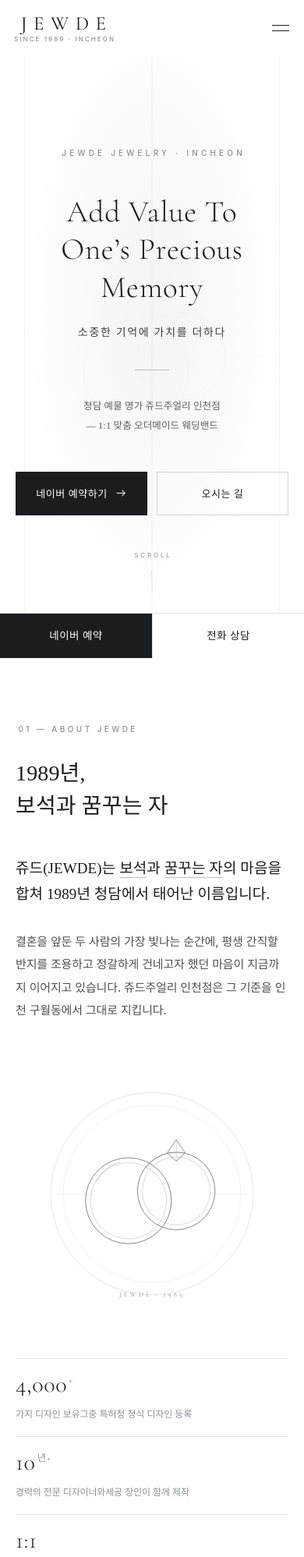
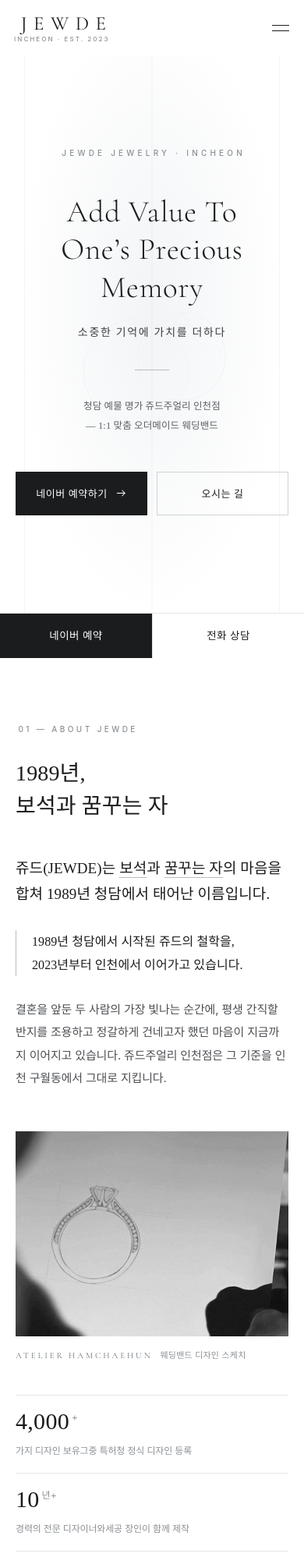
Before and after one commit to makjang97-prog/jewde-incheon, a plain HTML site: page index.html in a window 390 px wide. Shown: the top 1997 px of the page at 78% size. Drawn offline with nearby package versions, Linux system fonts and the light colour scheme; a web font is replaced by a local one.

Commit message:
2차 수정: SINCE 표기 구분(INCHEON·EST.2023), 본사 실제 사진 2장, SCROLL 제거, 숫자 서체, 채널 공식 컬러 로고, 컬러 지도

```diff
--- a/index.html
+++ b/index.html
@@ -4,7 +4,7 @@
 <meta charset="utf-8">
 <meta name="viewport" content="width=device-width, initial-scale=1">
 <title>쥬드주얼리 인천점 | 청담 예물 명가 · 인천 결혼반지 · 웨딩밴드</title>
-<meta name="description" content="1989년 청담에서 시작한 쥬드주얼리 인천점. 자체공방 함채헌의 30년 이상 경력 장인이 만드는 1:1 오더메이드 웨딩밴드, 인천 구월동 두용프라자 205호. 네이버 예약과 프라이빗 상담을 안내합니다.">
+<meta name="description" content="1989년 청담에서 시작한 쥬드주얼리의 인천점. 2023년부터 인천 구월동에서 자체공방 함채헌의 30년 이상 경력 장인이 만드는 1:1 오더메이드 웨딩밴드. 네이버 예약과 프라이빗 상담을 안내합니다.">
 <meta name="robots" content="index, follow, max-image-preview:large">
 <link rel="canonical" href="https://jewde-incheon.vercel.app/">
 <meta name="theme-color" content="#ffffff">
@@ -14,15 +14,15 @@
 <meta property="og:site_name" content="쥬드주얼리 인천점">
 <meta property="og:locale" content="ko_KR">
 <meta property="og:title" content="쥬드주얼리 인천점 | 청담 예물 명가 · 인천 결혼반지 · 웨딩밴드">
-<meta property="og:description" content="1989년 청담에서 시작한 쥬드주얼리. 자체공방 함채헌의 장인이 만드는 1:1 오더메이드 웨딩밴드를 인천 구월동에서 만나보세요.">
+<meta property="og:description" content="1989년 청담에서 시작한 쥬드주얼리의 철학을, 2023년부터 인천에서 이어갑니다. 자체공방 함채헌의 장인이 만드는 1:1 오더메이드 웨딩밴드를 인천 구월동에서 만나보세요.">
 <meta property="og:url" content="https://jewde-incheon.vercel.app/">
 <meta property="og:image" content="https://jewde-incheon.vercel.app/assets/og-image.png">
 <meta property="og:image:width" content="1200">
 <meta property="og:image:height" content="630">
-<meta property="og:image:alt" content="JEWDE SINCE 1989 — 소중한 기억에 가치를 더하다, 쥬드주얼리 인천점">
+<meta property="og:image:alt" content="JEWDE — 소중한 기억에 가치를 더하다, 쥬드주얼리 인천점">
 <meta name="twitter:card" content="summary_large_image">
 <meta name="twitter:title" content="쥬드주얼리 인천점 | 청담 예물 명가 · 인천 결혼반지 · 웨딩밴드">
-<meta name="twitter:description" content="자체공방 함채헌의 장인이 만드는 1:1 오더메이드 웨딩밴드. 인천 구월동 쥬드주얼리 인천점.">
+<meta name="twitter:description" content="1989년 청담에서 시작한 쥬드의 철학을 2023년부터 인천에서. 자체공방 함채헌의 장인이 만드는 1:1 오더메이드 웨딩밴드.">
 <meta name="twitter:image" content="https://jewde-incheon.vercel.app/assets/og-image.png">
 
 <link rel="icon" href="/assets/favicon.svg" type="image/svg+xml">
@@ -47,8 +47,9 @@
       "url": "https://jewde-incheon.vercel.app/",
       "image": "https://jewde-incheon.vercel.app/assets/og-image.png",
       "logo": "https://jewde-incheon.vercel.app/assets/favicon.svg",
-      "description": "1989년 청담에서 시작한 쥬드주얼리의 인천점. 자체공방 함채헌의 30년 이상 경력 장인이 만드는 1:1 오더메이드 웨딩밴드와 예물 상담.",
+      "description": "1989년 청담에서 시작한 쥬드주얼리의 철학을 2023년부터 인천에서 이어가는 인천점. 자체공방 함채헌의 30년 이상 경력 장인이 만드는 1:1 오더메이드 웨딩밴드와 예물 상담.",
       "slogan": "Add Value To One's Precious Memory",
+      "foundingDate": "2023",
       "telephone": "+82-32-441-1236",
       "priceRange": "₩₩",
       "currenciesAccepted": "KRW",
@@ -155,7 +156,7 @@
   <div class="header-inner">
     <a class="brand" href="#top" aria-label="쥬드주얼리 인천점 홈">
       <span class="brand-mark">JEWDE</span>
-      <span class="brand-sub">SINCE 1989 · INCHEON</span>
+      <span class="brand-sub">INCHEON · EST. 2023</span>
     </a>
 
     <nav class="nav" id="nav" aria-label="주요 메뉴">
@@ -213,10 +214,6 @@
       </div>
     </div>
 
-    <div class="scroll-cue" aria-hidden="true">
-      <span>SCROLL</span>
-      <i></i>
-    </div>
   </section>
 
   <!-- 01 ABOUT -->
@@ -233,6 +230,10 @@
             쥬드(JEWDE)는 <em>보석</em>과 <em>꿈꾸는 자</em>의 마음을 합쳐
             1989년 청담에서 태어난 이름입니다.
           </p>
+          <p class="about-heritage">
+            1989년 청담에서 시작된 쥬드의 철학을,<br class="pc">
+            2023년부터 인천에서 이어가고 있습니다.
+          </p>
           <p>
             결혼을 앞둔 두 사람의 가장 빛나는 순간에, 평생 간직할 반지를
             조용하고 정갈하게 건네고자 했던 마음이 지금까지 이어지고 있습니다.
@@ -241,29 +242,10 @@
         </div>
 
         <div class="about-body">
-          <div class="about-figure" aria-hidden="true">
-            <svg viewBox="0 0 360 380" fill="none" xmlns="http://www.w3.org/2000/svg">
-              <circle cx="180" cy="188" r="146" stroke="currentColor" stroke-width="0.5" opacity="0.45"/>
-              <circle cx="180" cy="188" r="128" stroke="currentColor" stroke-width="0.4" opacity="0.3"/>
-
-              <!-- 두 개의 웨딩밴드 -->
-              <circle cx="146" cy="198" r="62" stroke="currentColor" stroke-width="1.1"/>
-              <circle cx="146" cy="198" r="55" stroke="currentColor" stroke-width="0.5" opacity="0.75"/>
-              <circle cx="215" cy="184" r="56" stroke="currentColor" stroke-width="1.1"/>
-              <circle cx="215" cy="184" r="49" stroke="currentColor" stroke-width="0.5" opacity="0.75"/>
-
-              <!-- 스톤 -->
-              <path d="M215 110l13 19-13 12-13-12z" stroke="currentColor" stroke-width="1"/>
-              <path d="M215 110v31M202 129h26" stroke="currentColor" stroke-width="0.5" opacity="0.7"/>
-
-              <!-- 광택 -->
-              <path d="M100 170c8-14 20-24 34-28" stroke="currentColor" stroke-width="0.7" opacity="0.6"/>
-              <path d="M172 152c7-11 17-19 29-22" stroke="currentColor" stroke-width="0.7" opacity="0.6"/>
-
-              <path d="M40 188h56M264 188h56" stroke="currentColor" stroke-width="0.3" opacity="0.4"/>
-              <text x="180" y="336" text-anchor="middle" class="fig-text">JEWDE · 1989</text>
-            </svg>
-          </div>
+          <figure class="about-figure">
+            <img src="assets/ring-sketch.jpg" alt="쥬드 함채헌 공방에서 그린 웨딩밴드 디자인 연필 스케치" width="1200" height="900" loading="lazy">
+            <figcaption><span>ATELIER HAMCHAEHUN</span> 웨딩밴드 디자인 스케치</figcaption>
+          </figure>
 
           <ul class="facts">
             <li>
@@ -300,6 +282,11 @@
         <p class="section-no">02 — ATELIER HAMCHAEHUN</p>
         <h2 class="section-title">자체공방<br>함채헌</h2>
       </div>
+
+      <figure class="atelier-figure">
+        <img src="assets/atelier-hamchaehun.jpg" alt="자체공방 함채헌에서 웨딩밴드를 세공하는 쥬드 장인" width="1600" height="900" loading="lazy">
+        <figcaption><span>ATELIER HAMCHAEHUN</span> 쥬드 청담 본사 자체공방</figcaption>
+      </figure>
 
       <div class="atelier-grid">
         <div class="atelier-copy">
@@ -418,7 +405,7 @@
       <div class="channel-grid">
         <a class="channel-card channel-card--wide" href="https://booking.naver.com/booking/6/bizes/1389525" target="_blank" rel="noopener">
           <span class="channel-icon" aria-hidden="true">
-            <svg viewBox="0 0 40 40" fill="none"><rect x="6" y="9" width="28" height="24" rx="1.5" stroke="currentColor" stroke-width="1"/><path d="M6 16h28M13 6v6M27 6v6" stroke="currentColor" stroke-width="1"/><path d="M13 22h5M13 27h9" stroke="currentColor" stroke-width="1"/></svg>
+            <svg viewBox="0 0 40 40" role="img" aria-label="네이버"><rect x="1" y="1" width="38" height="38" rx="9" fill="#03C75A"/><path d="M12.6 10.8h5.5l6.3 9.2v-9.2h3v18.4h-5.5l-6.3-9.2v9.2h-3z" fill="#fff"/></svg>
           </span>
           <span class="channel-body">
             <span class="channel-label">네이버 예약</span>
@@ -429,7 +416,7 @@
 
         <a class="channel-card" href="https://blog.naver.com/jewde-jewelry-inch" target="_blank" rel="noopener">
           <span class="channel-icon" aria-hidden="true">
-            <svg viewBox="0 0 40 40" fill="none"><path d="M8 8h20l4 4v20H8z" stroke="currentColor" stroke-width="1"/><path d="M14 15h12M14 20h12M14 25h8" stroke="currentColor" stroke-width="1"/></svg>
+            <svg viewBox="0 0 40 40" role="img" aria-label="네이버 블로그"><rect x="1" y="1" width="38" height="38" rx="9" fill="#03C75A"/><text x="20" y="24.6" text-anchor="middle" font-family="Helvetica Neue, Helvetica, Arial, sans-serif" font-size="12.5" font-weight="700" letter-spacing="-0.3" fill="#fff">blog</text></svg>
           </span>
           <span class="channel-body">
             <span class="channel-label">공식 블로그</span>
@@ -440,7 +427,7 @@
 
         <a class="channel-card" href="https://www.instagram.com/jewdeincheon/" target="_blank" rel="noopener">
           <span class="channel-icon" aria-hidden="true">
-            <svg viewBox="0 0 40 40" fill="none"><rect x="7" y="7" width="26" height="26" rx="7" stroke="currentColor" stroke-width="1"/><circle cx="20" cy="20" r="7" stroke="currentColor" stroke-width="1"/><circle cx="28" cy="12" r="1.4" fill="currentColor"/></svg>
+            <svg viewBox="0 0 40 40" role="img" aria-label="인스타그램"><defs><radialGradient id="igGrad" cx="24%" cy="108%" r="128%"><stop offset="0" stop-color="#FEDA75"/><stop offset="0.22" stop-color="#FA7E1E"/><stop offset="0.5" stop-color="#D62976"/><stop offset="0.8" stop-color="#962FBF"/><stop offset="1" stop-color="#4F5BD5"/></radialGradient></defs><rect x="1" y="1" width="38" height="38" rx="11" fill="url(#igGrad)"/><rect x="9.2" y="9.2" width="21.6" height="21.6" rx="6.4" fill="none" stroke="#fff" stroke-width="2.1"/><circle cx="20" cy="20" r="5.4" fill="none" stroke="#fff" stroke-width="2.1"/><circle cx="27.5" cy="12.6" r="1.5" fill="#fff"/></svg>
           </span>
           <span class="channel-body">
             <span class="channel-label">인스타그램</span>
@@ -451,7 +438,7 @@
 
         <button class="channel-card channel-card--wide channel-card--kakao" type="button" id="kakaoBtn" aria-haspopup="dialog">
           <span class="channel-icon" aria-hidden="true">
-            <svg viewBox="0 0 40 40" fill="none"><path d="M20 8c7.2 0 13 4.5 13 10 0 3.5-2.3 6.6-5.8 8.4l1.4 5-5.6-3.2c-1 .2-2 .3-3 .3-7.2 0-13-4.5-13-10.5S12.8 8 20 8z" stroke="currentColor" stroke-width="1"/></svg>
+            <svg viewBox="0 0 40 40" role="img" aria-label="카카오톡"><rect x="1" y="1" width="38" height="38" rx="9" fill="#FEE500"/><path d="M20 10.5c-5.6 0-10.1 3.5-10.1 7.9 0 2.8 1.9 5.3 4.7 6.7l-1.2 4.3c-.1.4.3.7.7.5l4.9-3.2c.3 0 .7.1 1 .1 5.6 0 10.1-3.5 10.1-7.9S25.6 10.5 20 10.5z" fill="#3C1E1E"/></svg>
           </span>
           <span class="channel-body">
             <span class="channel-label">카카오톡 상담</span>
@@ -588,7 +575,7 @@
     <div class="footer-brand">
       <p class="footer-logo">JEWDE</p>
       <p class="footer-slogan">Add Value To One’s Precious Memory</p>
-      <p class="footer-since">SINCE 1989 · INCHEON</p>
+      <p class="footer-since">INCHEON · EST. 2023</p>
     </div>
 
     <div class="footer-info">
--- a/styles.css
+++ b/styles.css
@@ -330,33 +330,6 @@ ul { padding: 0; list-style: none; }
 .btn-arrow { width: 15px; height: 15px; transition: transform .3s var(--ease); }
 .btn:hover .btn-arrow { transform: translateX(3px); }
 
-.scroll-cue {
-  position: absolute;
-  left: 50%;
-  bottom: 34px;
-  transform: translateX(-50%);
-  display: flex;
-  flex-direction: column;
-  align-items: center;
-  gap: 12px;
-}
-.scroll-cue span {
-  font-size: 8px;
-  letter-spacing: .36em;
-  color: var(--muted);
-  padding-left: .36em;
-}
-.scroll-cue i {
-  width: 1px;
-  height: 46px;
-  background: linear-gradient(to bottom, #c9ced2, transparent);
-  animation: cue 2.6s ease-in-out infinite;
-}
-@keyframes cue {
-  0%, 100% { transform: scaleY(.35); transform-origin: top; opacity: .4; }
-  50% { transform: scaleY(1); transform-origin: top; opacity: 1; }
-}
-
 /* =========================================================
    Section base
    ========================================================= */
@@ -438,16 +411,43 @@ ul { padding: 0; list-style: none; }
 }
 .about-lead .lead { margin-bottom: 30px; }
 
+.about-heritage {
+  font-family: var(--serif);
+  font-size: clamp(16px, 1.75vw, 19px) !important;
+  line-height: 1.85 !important;
+  letter-spacing: .005em;
+  color: var(--ink) !important;
+  border-left: 1px solid var(--silver);
+  padding-left: 20px;
+  max-width: 40ch !important;
+}
+
 .about-figure {
-  color: #7f878d;
-  max-width: 320px;
-  margin: 0 auto clamp(34px, 5vw, 52px);
+  margin: 0 0 clamp(34px, 4vw, 48px);
 }
-.fig-text {
+.about-figure img {
+  width: 100%;
+  height: auto;
+  aspect-ratio: 4 / 3;
+  object-fit: cover;
+  object-position: 52% 50%;
+  background: #eceef0;
+}
+.about-figure figcaption {
+  display: flex;
+  flex-wrap: wrap;
+  align-items: baseline;
+  gap: 10px;
+  margin-top: 14px;
+  font-size: 11px;
+  letter-spacing: .02em;
+  color: var(--muted);
+}
+.about-figure figcaption span {
   font-family: var(--display);
-  font-size: 10px;
-  letter-spacing: .34em;
-  fill: #8a9197;
+  font-size: 11px;
+  letter-spacing: .26em;
+  color: #6c7378;
 }
 
 .facts {
@@ -464,14 +464,23 @@ ul { padding: 0; list-style: none; }
 
 .fact-num {
   display: block;
-  font-family: var(--display);
+  font-family: var(--serif);
   font-size: clamp(28px, 3.4vw, 40px);
   font-weight: 300;
   line-height: 1;
-  letter-spacing: .02em;
+  letter-spacing: .01em;
+  font-variant-numeric: lining-nums tabular-nums;
   color: var(--ink);
 }
-.fact-num sup { font-size: .42em; letter-spacing: .06em; vertical-align: super; margin-left: 2px; color: var(--muted); }
+.fact-num sup {
+  font-family: var(--sans);
+  font-size: .4em;
+  font-weight: 400;
+  letter-spacing: .02em;
+  vertical-align: super;
+  margin-left: 3px;
+  color: var(--muted);
+}
 .fact-label {
   display: block;
   margin-top: 12px;
@@ -500,6 +509,35 @@ ul { padding: 0; list-style: none; }
 .atelier .section-head { position: relative; }
 .atelier .section-no { color: #7d8388; }
 .atelier .section-title { color: #f4f5f6; }
+
+.atelier-figure {
+  position: relative;
+  margin: 0 0 clamp(40px, 5vw, 64px);
+}
+.atelier-figure img {
+  width: 100%;
+  height: auto;
+  aspect-ratio: 16 / 9;
+  object-fit: cover;
+  object-position: 50% 42%;
+  background: #26292c;
+}
+.atelier-figure figcaption {
+  display: flex;
+  flex-wrap: wrap;
+  align-items: baseline;
+  gap: 10px;
+  margin-top: 14px;
+  font-size: 11px;
+  letter-spacing: .02em;
+  color: #8b9095;
+}
+.atelier-figure figcaption span {
+  font-family: var(--display);
+  font-size: 11px;
+  letter-spacing: .26em;
+  color: #c3c7ca;
+}
 
 .atelier-grid {
   position: relative;
@@ -766,7 +804,6 @@ ul { padding: 0; list-style: none; }
   height: 100%;
   object-fit: cover;
   display: block;
-  filter: contrast(.98) brightness(1.01);
 }
 
 .map-pin {
@@ -784,16 +821,19 @@ ul { padding: 0; list-style: none; }
   content: "";
   position: absolute;
   inset: 0;
-  border: 1px solid rgba(27, 28, 30, .45);
+  border: 1px solid rgba(27, 28, 30, .16);
   border-radius: 50%;
+  background: rgba(255, 255, 255, .88);
+  box-shadow: 0 3px 14px rgba(27, 28, 30, .22);
 }
 .map-pin i {
-  width: 12px;
-  height: 12px;
+  position: relative;
+  width: 16px;
+  height: 16px;
   background: var(--ink);
-  border: 2px solid #fff;
+  border: 3px solid #fff;
   border-radius: 50%;
-  box-shadow: 0 0 0 1px var(--ink);
+  box-shadow: 0 1px 5px rgba(27, 28, 30, .35);
 }
 
 .map-label {
@@ -1037,7 +1077,6 @@ ul { padding: 0; list-style: none; }
 @media (prefers-reduced-motion: reduce) {
   html { scroll-behavior: auto; }
   .reveal { opacity: 1; transform: none; transition: none; }
-  .scroll-cue i { animation: none; }
   *, *::before, *::after { animation-duration: .001ms !important; transition-duration: .001ms !important; }
 }
 
@@ -1140,8 +1179,6 @@ ul { padding: 0; list-style: none; }
 @media (max-width: 600px) {
   .hero { padding-top: calc(var(--header-h) + 28px); padding-bottom: 96px; }
   .hero-rings { width: 112vw; opacity: .38; }
-  .scroll-cue { bottom: 78px; }
-  .scroll-cue i { height: 34px; }
   .hero-lines::before { left: 8%; }
   .hero-lines::after { right: 8%; }
   .hero-en { font-size: clamp(34px, 10vw, 44px); letter-spacing: .02em; line-height: 1.25; }
```
Also changed, not shown: assets/og.html (+1 -1 lines), assets/atelier-hamchaehun.jpg (added), assets/map.jpg, assets/og-image.png, assets/ring-sketch.jpg (added), 1 other file.
